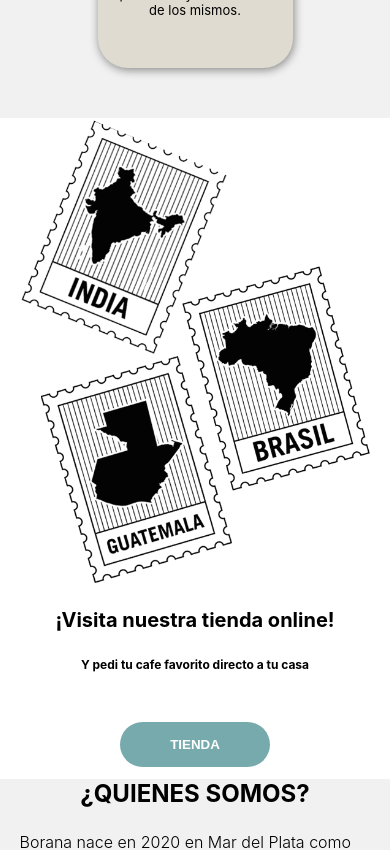
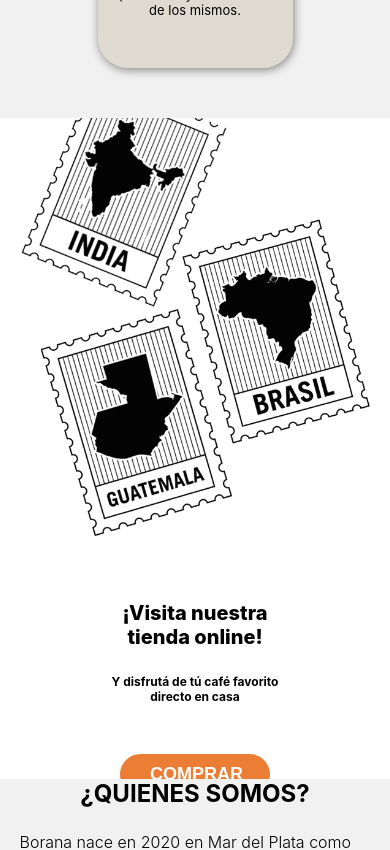
Before and after one commit to matuumdq/borana, a React (Vite) app: page / in a window 390 px wide. Shown: the part 1760-2610 px from the top of the page. Built offline with nearby package versions, Linux system fonts and the light colour scheme.

Commit message:
style: :art: Shop component styled in new version

```diff
--- a/src/components/Shop.jsx
+++ b/src/components/Shop.jsx
@@ -6,14 +6,16 @@ const Shop = () => {
   return (
     <div className='shop'>
     <div className='shop-cards'>
-        <img src={borana} className='shop-img' alt="Logo borana Redondo" />
+        {/* <img src={borana} className='shop-img' alt="Logo borana Redondo" /> */}
         <img src={country} alt="countries coffe" className='shop-country'/>
     </div>
+    <div className='shop-container'>
         <div className='shop-text'>
             <p className='principal-text'>¡Visita nuestra tienda online!</p>
-            <p className='sec-text'>Y pedi tu cafe favorito directo a tu casa</p>
-            <button className='shop-button'>TIENDA</button>
+            <p className='sec-text'>Y disfrutá de tú café favorito directo en casa</p>
+            <button className='shop-button'>COMPRAR</button>
         </div>
+    </div>
     </div>
   )
 }
--- a/src/styles/Shop.css
+++ b/src/styles/Shop.css
@@ -1,13 +1,15 @@
 .shop{
+    background-image: url('../assets/coffeebeans.png');
     display: flex;
     align-items: center;
     justify-content: center;
-    height: 60vh;
-    margin: 0 50px;
+    height: 70vh;
 }
 
-.shop-img{
-    width: 400px;
+.shop-container{
+    background: #F1F1F1;
+    padding: 40px 80px 20px;
+    border-radius: 30px;
 }
 
 .shop-country{
@@ -17,29 +19,30 @@
 .shop-text{
     font-weight: 700;
     text-align: center;
-    margin-left: 50px;
 }
 
 .principal-text{
     font-size: 30px;
     padding-bottom: 20px;
+    font-weight: 800;
 }
 
 .sec-text{
-    font-size: 18px;
+    font-size: 20px;
     padding-bottom: 20px;
 }
 
 .shop-button{
-    margin-top: 70px;
+    margin-top: 10px;
     width: 150px;
-    padding: 15px 40px;
+    padding: 10px 30px;
     border-radius: 25px;
     border: 0px;
     text-transform: uppercase;
     color: #FFFFFF;
     font-weight: 700;
-    background: #77AAAD;
+    font-size: 18px;
+    background: #EB7D34;
     transition-timing-function: cubic-bezier(0.4, 0, 0.2, 1);
     transition-duration: 600ms;
 }
@@ -52,16 +55,19 @@
 
 @media only screen and (max-width: 768px) {
     .shop{
+        background-image: none;
         height: 60vh;
         margin: 20px;
     }
-    .shop-img{
-        display: none;
+    .shop-container{
+        background: #FFF;
     }
     .shop-country{
         display: block;
         height: auto;
         width: 100%;
+        position: relative;
+        z-index: -1;
     }
     .principal-text{
         font-size: 20px;
```
Also changed, not shown: 1 other file (tests, documents, lock files or other folders).
